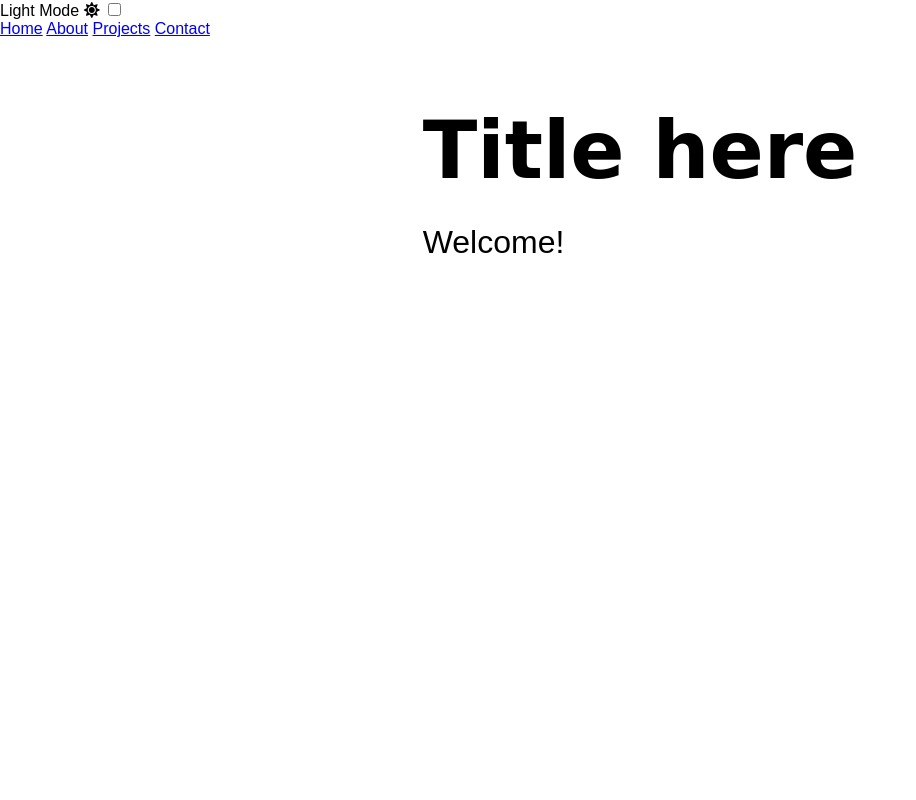
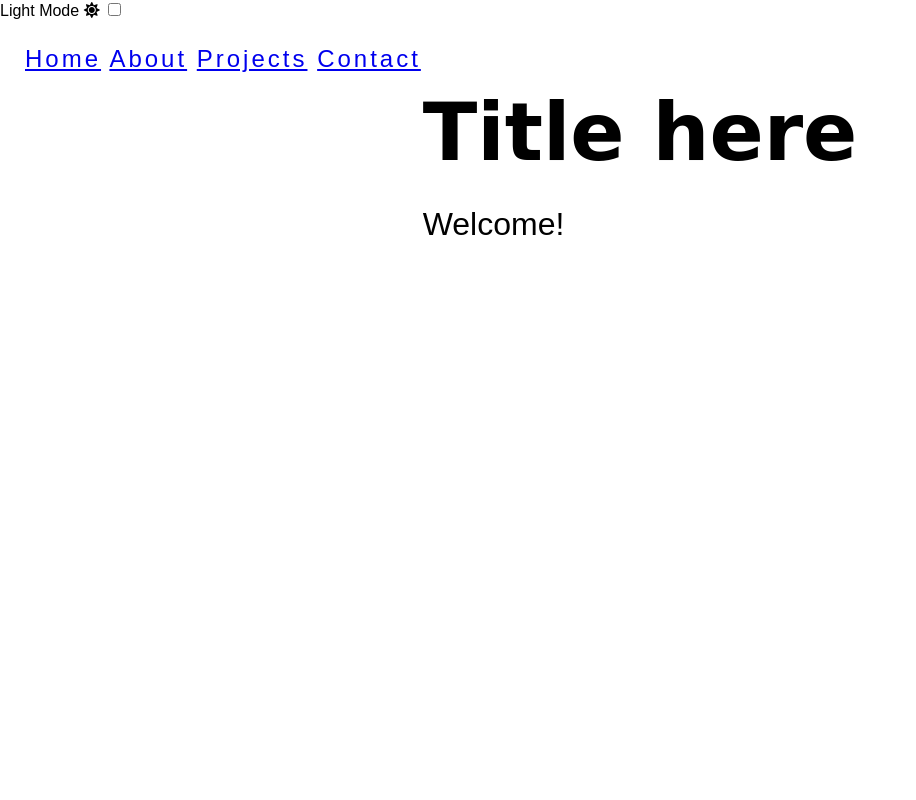
Before and after one commit to kaziragib18/Dark-Light-theme, a plain HTML site: page index.html in a window 1280 px wide. Shown: the top 800 px of the page, without its empty margins (0-916 px from the left). Drawn offline with Linux system fonts and the light colour scheme.

Commit message:
css nav  added

```diff
--- a/mystyle.css
+++ b/mystyle.css
@@ -24,3 +24,14 @@ h2 {
     font-size: 32px;
     font-weight: normal;
 }
+/* Navigation */
+nav {
+    z-index: 10;
+    position: fixed;
+    font-size: 24px;
+    font-family: 'Barlow Condensed', sans-serif;
+    letter-spacing: 3px;
+    padding: 25px;
+    width: 100vw;
+    background: rgb(255 255 255 / 50%);
+}
```
